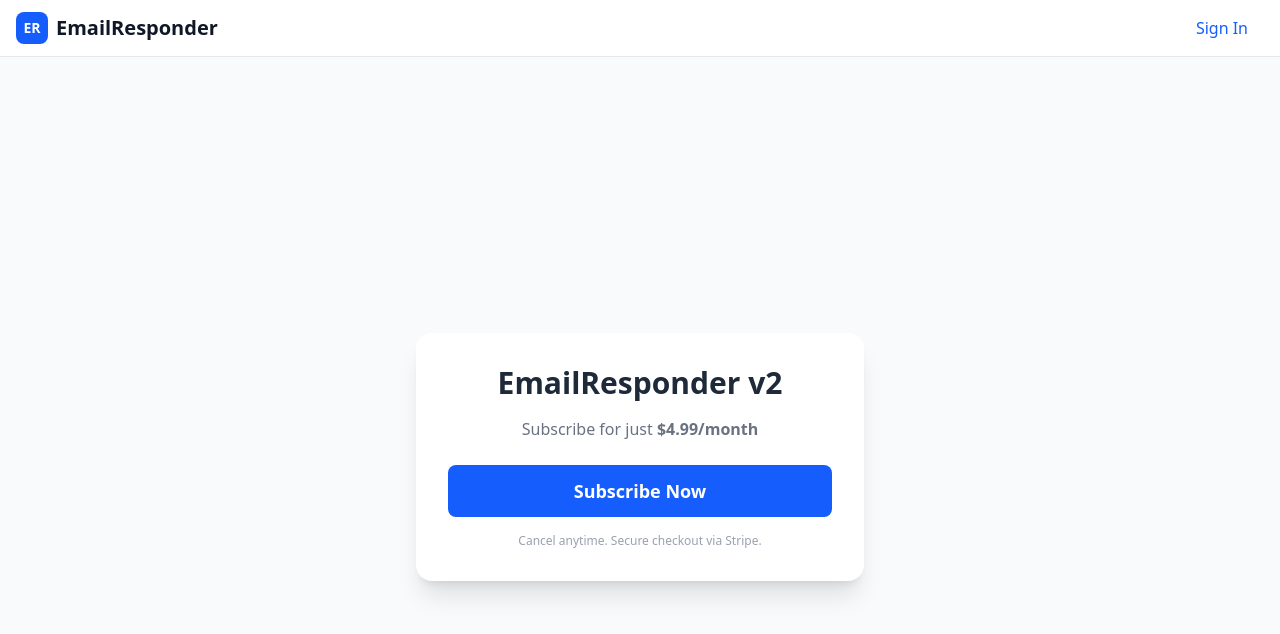
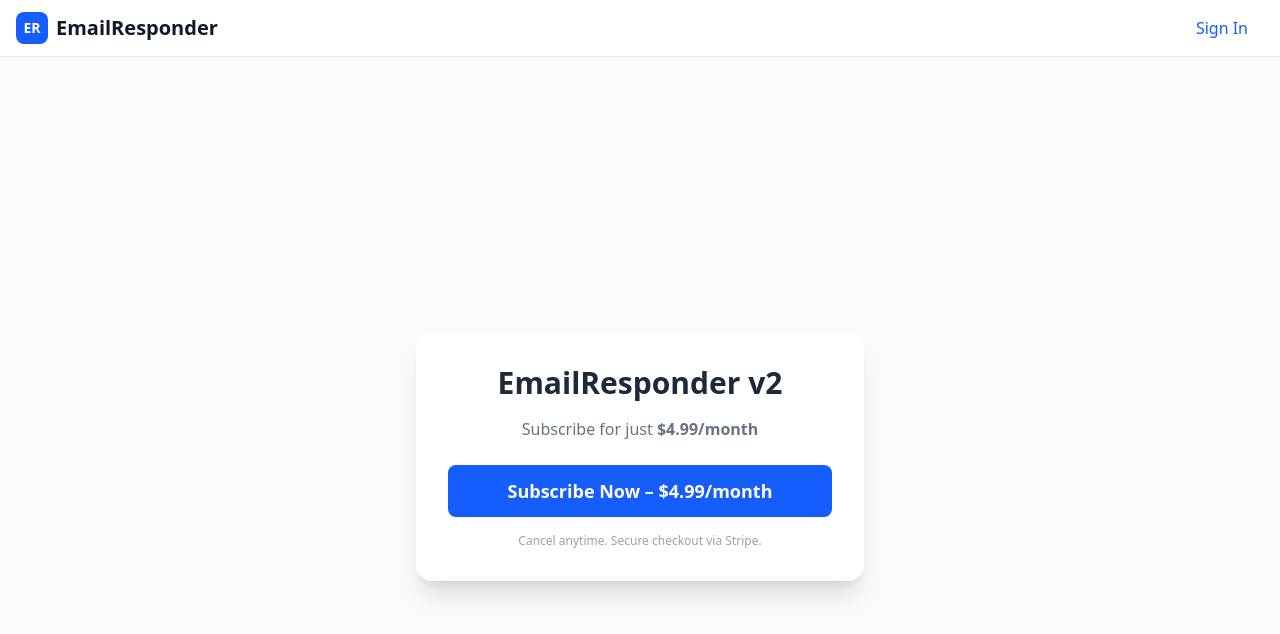
Before and after one commit to pdavit/emailresponder, a Next.js app: page /pricing in a window 1280 px wide. Shown: the top 634 px of the page. Built offline with nearby package versions, Linux system fonts and the light colour scheme; no server answers.

Commit message:
🔥 live mode activated – using direct Stripe payment link, goodbye test mode 😅💸

```diff
--- a/src/app/pricing/page.tsx
+++ b/src/app/pricing/page.tsx
@@ -37,13 +37,14 @@
           Subscribe for just <span className="font-semibold">$4.99/month</span>
         </p>
 
-        <button
-          onClick={handleSubscribe}
-          disabled={loading}
-          className="w-full bg-blue-600 text-white py-3 rounded-lg font-semibold text-lg hover:bg-blue-700 transition disabled:opacity-50"
-        >
-          {loading ? "Redirecting to Stripe..." : "Subscribe Now"}
-        </button>
+       <a
+  href="https://buy.stripe.com/28E7sL9QR23W7I46f8"
+  target="_blank"
+  rel="noopener noreferrer"
+  className="block text-center bg-blue-600 text-white py-3 rounded-lg font-semibold text-lg hover:bg-blue-700 transition"
+>
+  Subscribe Now – $4.99/month
+</a>
 
         <p className="text-xs text-center text-gray-400 mt-4">
           Cancel anytime. Secure checkout via Stripe.
```
